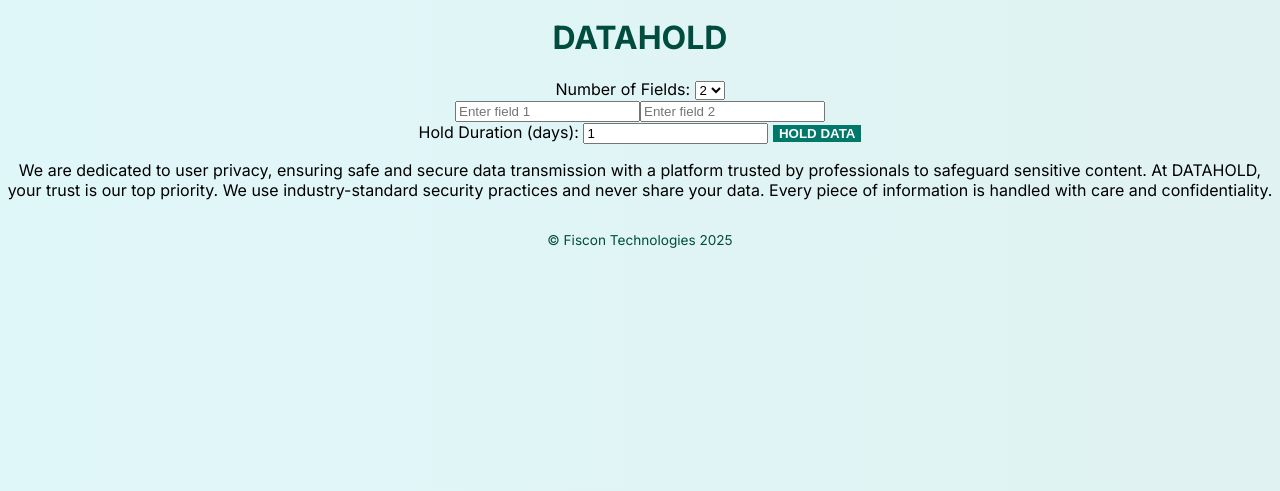
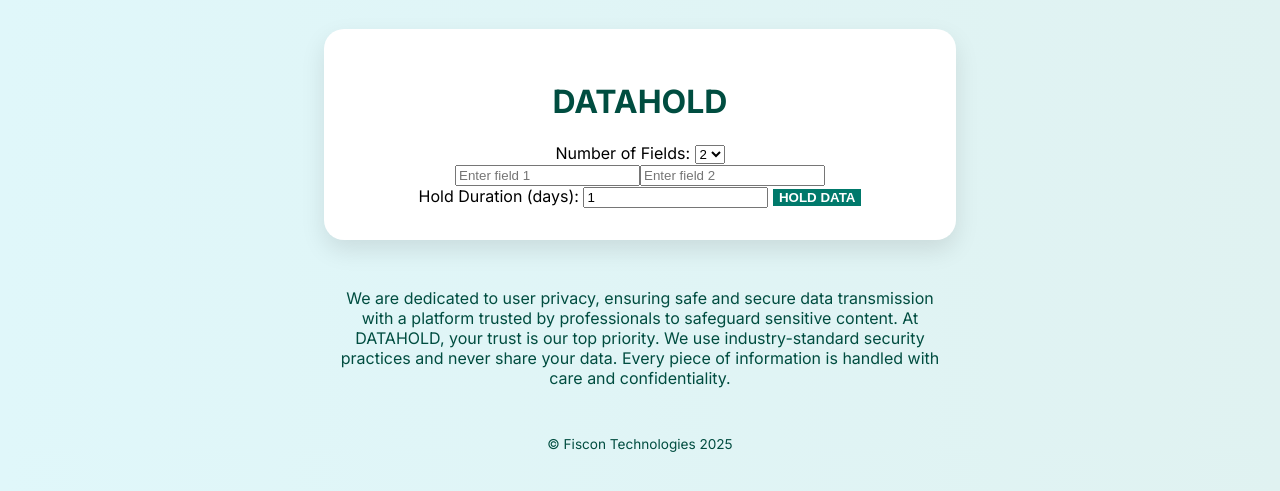
Before and after one commit to lerechard/datahold, a plain HTML site: page index.html in a window 1280 px wide. Shown: the part 103-594 px from the top of the page. Drawn offline with Linux system fonts and the light colour scheme.

Commit message:
Update index.html

```diff
--- a/index.html
+++ b/index.html
@@ -33,7 +33,14 @@
       display: block;
       margin: auto;
     }
-    $1margin: 2rem auto 3rem auto;
+    .container {
+      background: white;
+      padding: 2rem 1rem;
+      border-radius: 20px;
+      max-width: 600px;
+      margin: 2rem auto 3rem auto;
+      box-shadow: 0 10px 25px rgba(0,0,0,0.1);
+    }
       box-shadow: 0 10px 25px rgba(0,0,0,0.1);
     }
     input, select, button {
@@ -85,7 +92,12 @@
     a:hover {
       text-decoration: underline;
     }
-    $1margin: 3rem auto;
+    .footer-info {
+      max-width: 600px;
+      margin: 3rem auto;
+      text-align: center;
+      color: #004d40;
+    }
       text-align: center;
       color: #004d40;
     }
```
